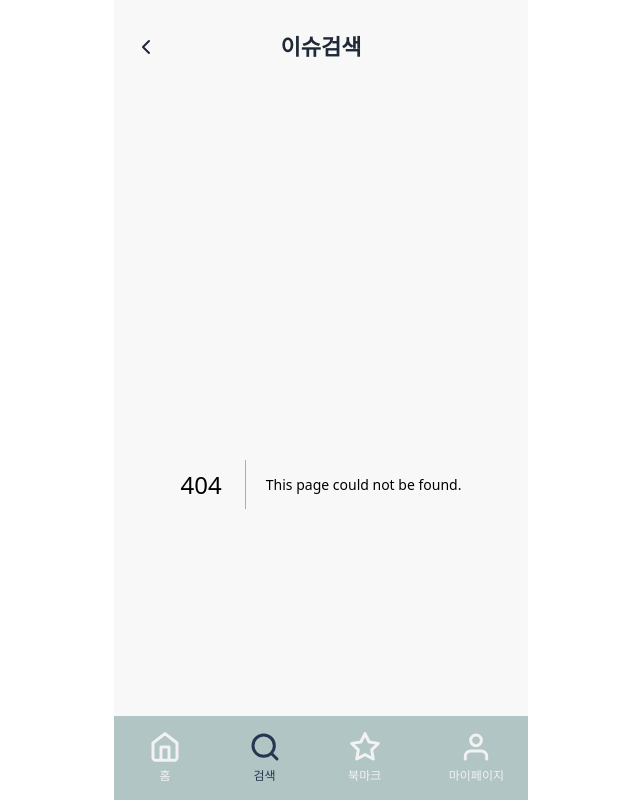
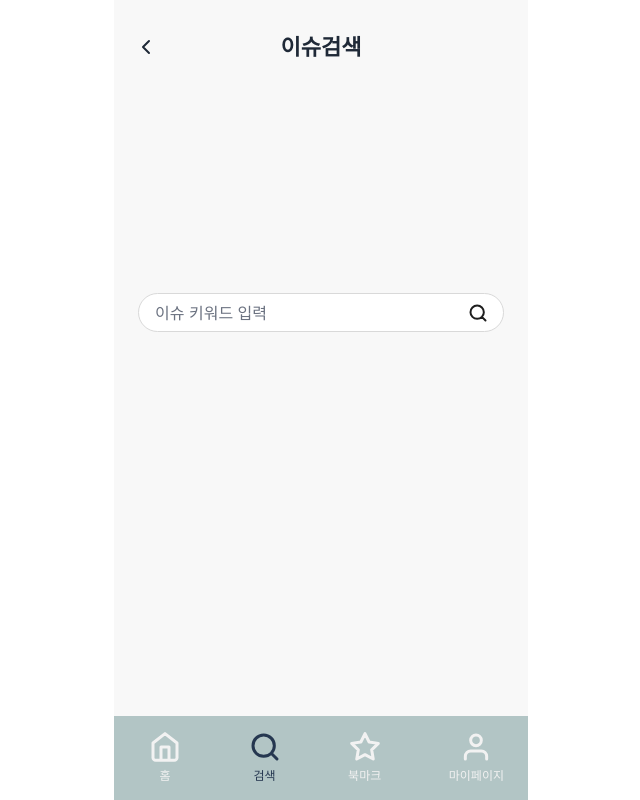
Before and after one commit to news-recommend/frontend, a Next.js app: page /issue/search in a window 1280 px wide. Before the commit this address had no page. Shown: the whole page, without its empty margins (319-959 px from the left). Built offline with nearby package versions, Linux system fonts and the light colour scheme.

Commit message:
Feat: 검색 퍼블리싱중

```diff
--- /dev/null
+++ b/src/app/issue/search/_components/IssueSearch.tsx
@@ -0,0 +1,20 @@
+"use client";
+
+import SearchInput from "@/components/shared/SearchInput";
+import useSearch from "../_hooks/useSearch";
+
+const IssueSearch = () => {
+  const { keyword, setKeyword, debouncedValue } = useSearch();
+  console.log("value", keyword, debouncedValue);
+  return (
+    <>
+      <SearchInput
+        placeholder="이슈 키워드 입력"
+        value={keyword}
+        onChange={(e) => setKeyword(e.target.value)}
+      />
+    </>
+  );
+};
+
+export default IssueSearch;
--- /dev/null
+++ b/src/app/issue/search/_components/RecommendKeyword.tsx
@@ -0,0 +1,7 @@
+"use client";
+
+const RecommendKeyword = () => {
+  return (
+    <div className="relative -top-1 flex flex-col gap-[17px] rounded-bl-[22px] rounded-br-[22px] border-b border-l border-r border-[#D9D9D9] bg-white pt-[17px] pl-[16px]"></div>
+  );
+};
--- /dev/null
+++ b/src/app/issue/search/_hooks/useSearch.tsx
@@ -0,0 +1,26 @@
+"use client";
+
+import { useEffect, useState } from "react";
+
+const useSearch = () => {
+  const [keyword, setKeyword] = useState("");
+
+  const [debouncedValue, setDebouncedValue] = useState<string>(keyword);
+
+  useEffect(() => {
+    const handler = setTimeout(() => {
+      setDebouncedValue(keyword);
+    }, 750);
+    return () => {
+      clearTimeout(handler);
+    };
+  }, [keyword]);
+
+  return {
+    keyword,
+    setKeyword,
+    debouncedValue,
+  };
+};
+
+export default useSearch;
--- /dev/null
+++ b/src/app/issue/search/page.tsx
@@ -0,0 +1,9 @@
+import IssueSearch from "./_components/IssueSearch";
+
+export default function IssueSearchPage() {
+  return (
+    <div className="mt-[209px] px-[24px]">
+      <IssueSearch />
+    </div>
+  );
+}
--- /dev/null
+++ b/src/components/shared/SearchInput.tsx
@@ -0,0 +1,18 @@
+import React, { InputHTMLAttributes } from "react";
+import SearchIcon from "./icons/SearchIcon";
+
+interface InputProps extends InputHTMLAttributes<HTMLInputElement> {}
+
+export default function SearchInput({ ...rest }: InputProps) {
+  return (
+    <div className="relative w-full h-[39px]">
+      <input
+        className="border w-full h-full pl-[16px] pr-[36px] py-[10px] bg-white placeholder:text-[#6B7280] border-[#d9d9d9] outline-none rounded-full text-black  "
+        {...rest}
+      />
+      <button className="w-[20px] h-[20px] absolute right-[6px] top-1/2 -translate-1/2">
+        <SearchIcon />
+      </button>
+    </div>
+  );
+}
--- /dev/null
+++ b/src/components/shared/icons/SearchIcon.tsx
@@ -0,0 +1,23 @@
+"use client";
+
+const SearchIcon = () => {
+  return (
+    <svg
+      width="20"
+      height="20"
+      viewBox="0 0 20 20"
+      fill="none"
+      xmlns="http://www.w3.org/2000/svg"
+    >
+      <path
+        d="M17.5 17.5L13.875 13.875M15.8333 9.16667C15.8333 12.8486 12.8486 15.8333 9.16667 15.8333C5.48477 15.8333 2.5 12.8486 2.5 9.16667C2.5 5.48477 5.48477 2.5 9.16667 2.5C12.8486 2.5 15.8333 5.48477 15.8333 9.16667Z"
+        stroke="#1E1E1E"
+        strokeWidth="2"
+        strokeLinecap="round"
+        strokeLinejoin="round"
+      />
+    </svg>
+  );
+};
+
+export default SearchIcon;
```
